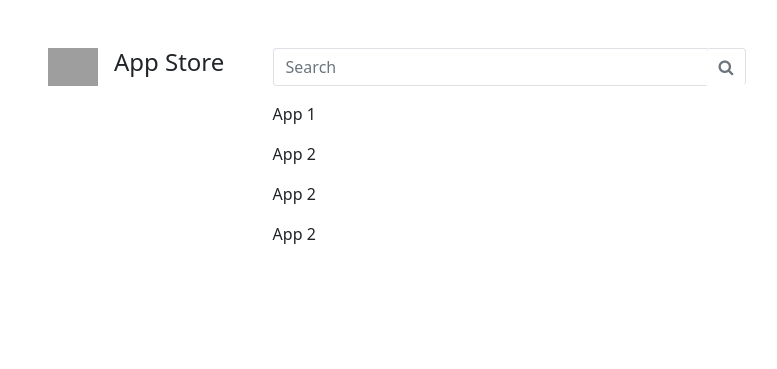
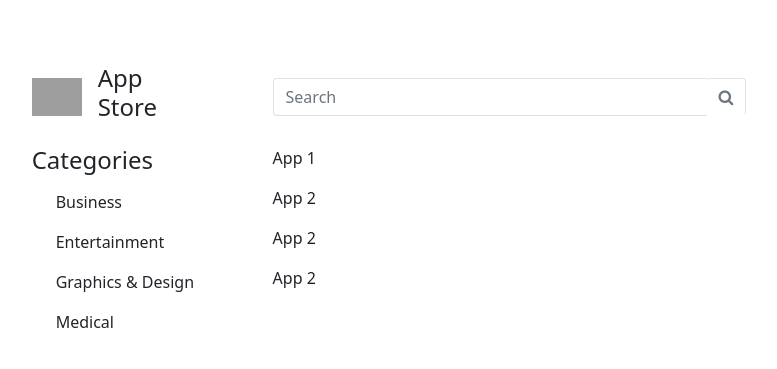
Before and after one commit to KNowledgeOnWebScale/solid-app-store, a website built with webpack: page index.html in a window 1280 px wide. Shown: the whole page, without its empty margins (255-1032 px from the left). Built offline with nearby package versions, Linux system fonts and the light colour scheme; grey boxes are pictures that could not be loaded.

Commit message:
fix grid + add categories (with literal placeholder values)

```diff
--- a/index.html
+++ b/index.html
@@ -10,26 +10,38 @@
 <div class="my-5 d-lg-flex justify-content-around align-items-center">
     <div class="col-lg-7 mx-md-5 mb-5">
         <div class="container-fluid">
-            <div class="row justify-content-between align-items-start">
-                <div class="col-sm-4">
-                    <div class="d-flex align-items-center justify-content-center">
-                            <img class="mx-2" src="https://genr.eu/wp/wp-content/uploads/2018/10/logo.svg" width="50px">
-                            <h4 class="mx-2">App Store</h4>
+
+
+            <div class="row my-3 justify-content-between align-items-center">
+                <div class="col-3">
+                    <div class="d-flex align-items-center justify-content-start">
+                        <img class="mx-2" src="https://genr.eu/wp/wp-content/uploads/2018/10/logo.svg" width="50px">
+                        <h4 class="mx-2">App Store</h4>
                     </div>
                 </div>
-                <div class="col-sm-8">
-                    <div class="input-group mb-3">
+                <div class="col-8 align-items-center">
+                    <div class="input-group">
                         <input class="form-control border-end-0 border" type="search" id="search" placeholder="Search">
                         <span class="input-group-append">
                                 <button class="btn btn-outline-secondary bg-white border-start-0 border-bottom-0 border ms-n5"
                                         type="button">
                                     <i class="fa fa-search"></i>
                                 </button>
-                            </span>
+                        </span>
                     </div>
+                </div>
+            </div>
+
+            <div class="row my-3 justify-content-between">
+                <div class="col-3 mx-2">
+                    <h4>Categories</h4>
+                    <div class="ms-4 mt-3" id="category-list"></div>
+                </div>
+                <div class="col-8">
                     <div id="app-list"></div>
                 </div>
             </div>
+
         </div>
     </div>
 </div>
--- a/js/index.js
+++ b/js/index.js
@@ -21,7 +21,14 @@
             description: 'App 2'
         },
     ]
-    apps.forEach(makeAppTile)
+    const categories = [
+        "Business",
+        "Entertainment",
+        "Graphics & Design",
+        "Medical"
+    ]
+    apps.forEach(makeAppTile);
+    categories.forEach(makeCategory);
 }
 
 async function makeAppTile(app) {
@@ -32,3 +39,12 @@
     $div.appendChild($line);
     $applist.appendChild($div);
 }
+
+async function makeCategory(category) {
+    const $categorylist = document.getElementById('category-list');
+    const $div = document.createElement('div');
+    const $line = document.createElement('p');
+    $line.innerText = category;
+    $div.appendChild($line);
+    $categorylist.appendChild($div);
+}
```
